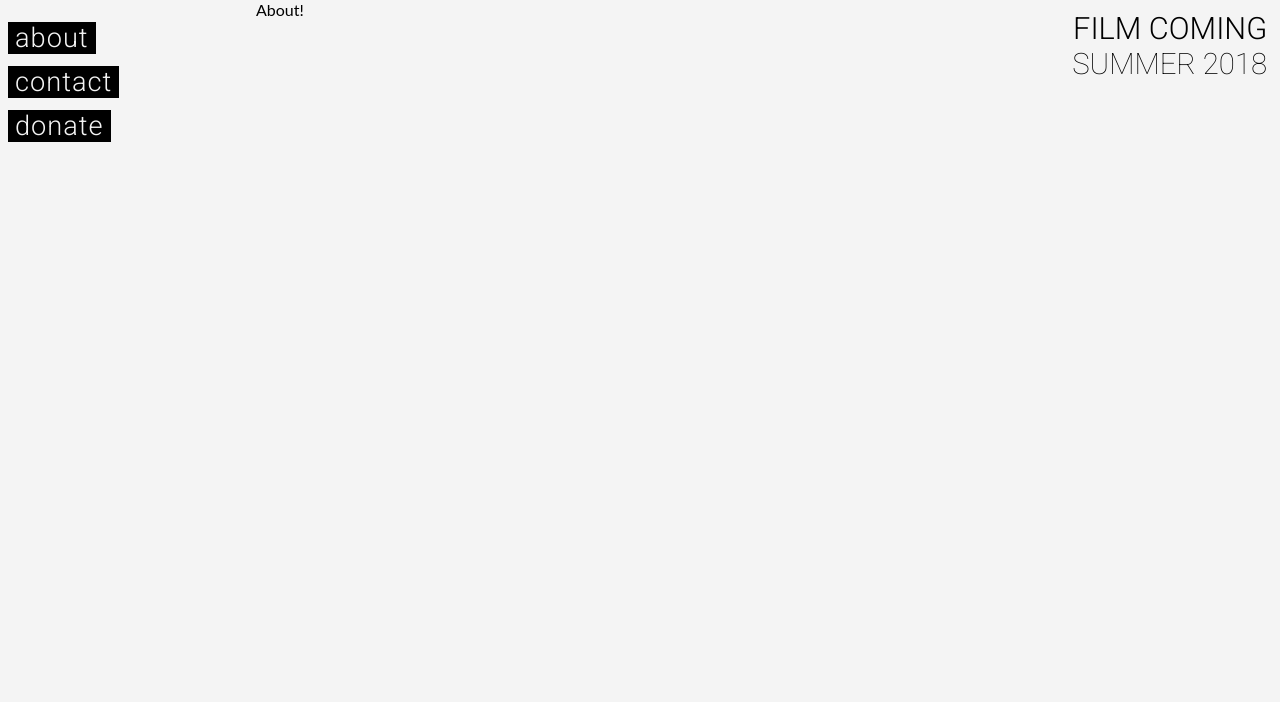
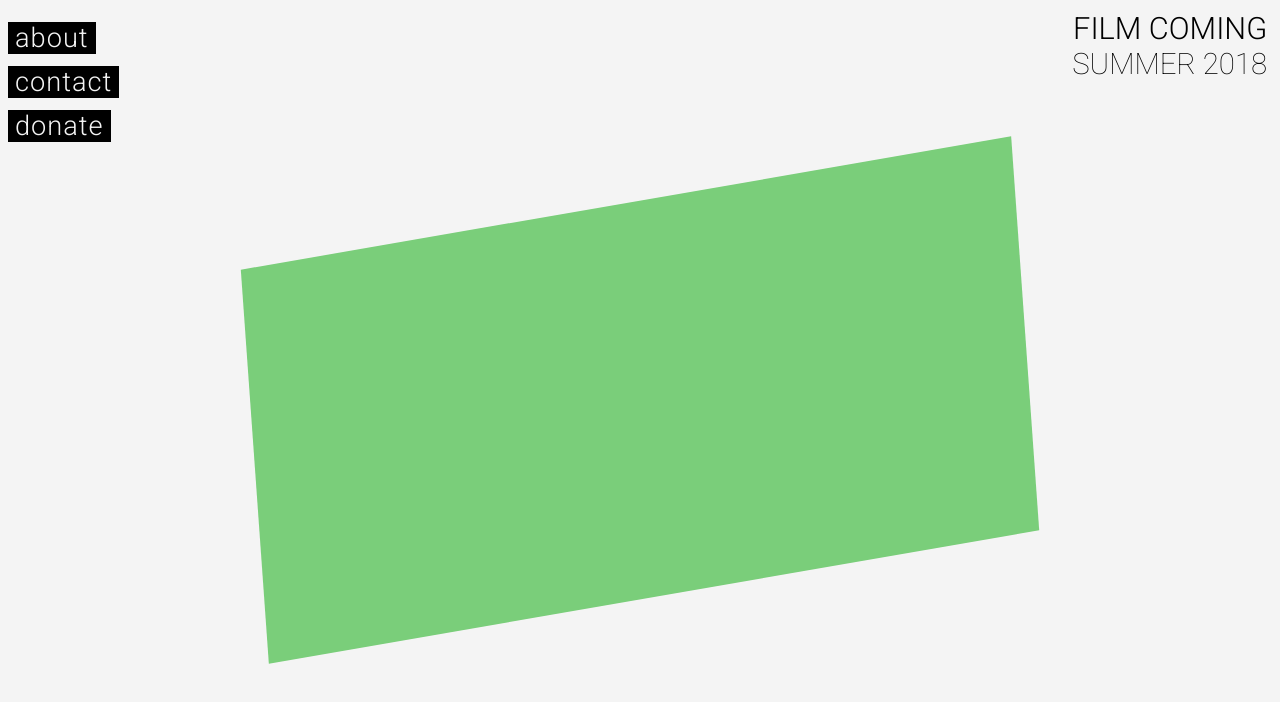
Before and after one commit to IAmNatch/before-the-lottie, a React (Create React App) app: page /about in a window 1280 px wide. Shown: the top 702 px of the page. Built offline with nearby package versions, Linux system fonts and the light colour scheme.

Commit message:
Playing with about page

```diff
--- a/src/css/App.css
+++ b/src/css/App.css
@@ -546,3 +546,16 @@ width: 100%;
       .button-holder img, .bottomNav, .nav-item-wrap {
         cursor: pointer;
       }
+
+
+      /* about page css */
+
+      div.block{
+          margin-top: 200px;
+        background: rgb(122, 206, 122);
+        height: 400px;
+        width: 100%;
+        transform: skew(6deg) rotate(-10deg);
+        -webkit-transform: skew(-6deg) rotate(-10deg);
+        -moz-transform: skew(6deg) rotate(-10deg);
+      }
--- a/src/views/About.js
+++ b/src/views/About.js
@@ -2,6 +2,6 @@ import React from 'react';
 
 export const About = (props) => {
     return (
-        <div>About!</div>
+        <div class="block"></div>
     )
 }
```
